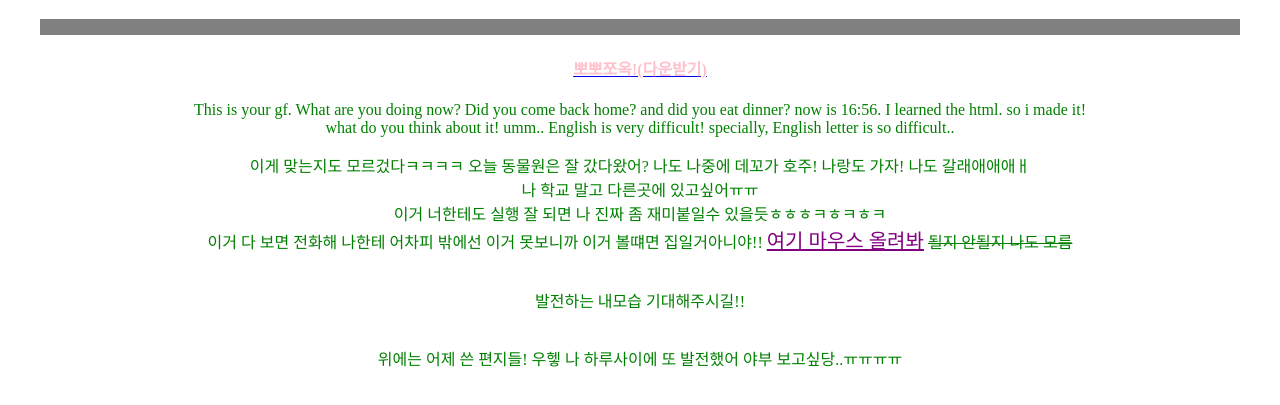
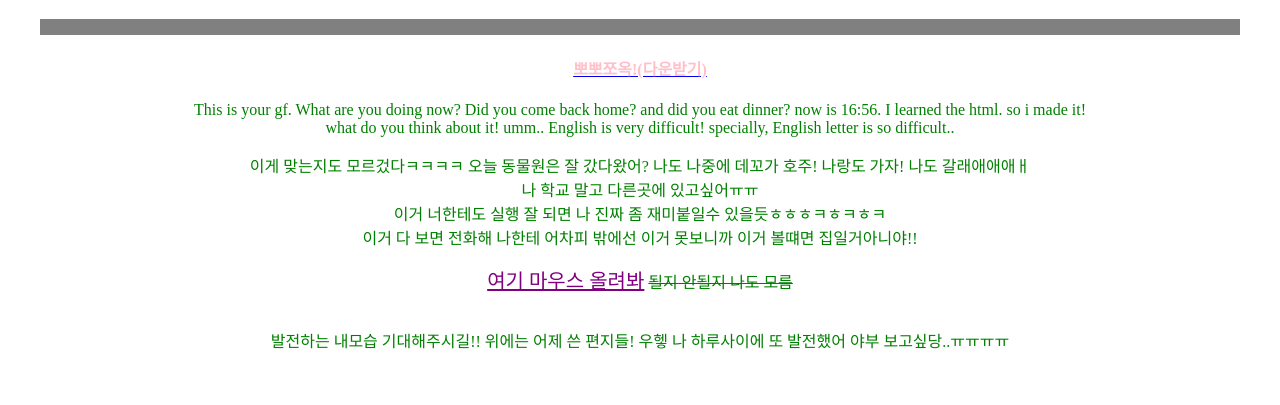
Before and after one commit to rxgx424/hi_yj, a plain HTML site: page index.html in a window 1280 px wide. Shown: the part 61-466 px from the top of the page. Drawn offline with Linux system fonts and the light colour scheme.

Commit message:
Update index.html

```diff
--- a/index.html
+++ b/index.html
@@ -29,10 +29,10 @@
         <p>이게 맞는지도 모르겄다ㅋㅋㅋㅋ 오늘 동물원은 잘 갔다왔어? 나도 나중에 데꼬가 호주! 나랑도 가자! 나도 갈래애애애ㅐ<br>
         나 학교 말고 다른곳에 있고싶어ㅠㅠ<br>
         이거 너한테도 실행 잘 되면 나 진짜 좀 재미붙일수 있을듯ㅎㅎㅎㅋㅎㅋㅎㅋ<br>
-        이거 다 보면 전화해 나한테 어차피 밖에선 이거 못보니까 이거 볼떄면 집일거아니야!! <span onmouseover="show()" onmouseout="hide()"><ins>여기 마우스 올려봐</ins></span>
+        이거 다 보면 전화해 나한테 어차피 밖에선 이거 못보니까 이거 볼떄면 집일거아니야!!</p> <span onmouseover="show()" onmouseout="hide()"><ins>여기 마우스 올려봐</ins></span>
         <del>될지 안될지 나도 모름</del>
         <div><img id="fig" src=""></div>
-        발전하는 내모습 기대해주시길!!</p><br>
-        위에는 어제 쓴 편지들! 우헿 나 하루사이에 또 발전했어 야부 보고싶당..ㅠㅠㅠㅠ
+        <p>발전하는 내모습 기대해주시길!!
+        위에는 어제 쓴 편지들! 우헿 나 하루사이에 또 발전했어 야부 보고싶당..ㅠㅠㅠㅠ</p>
     </body>
 </html>
```
